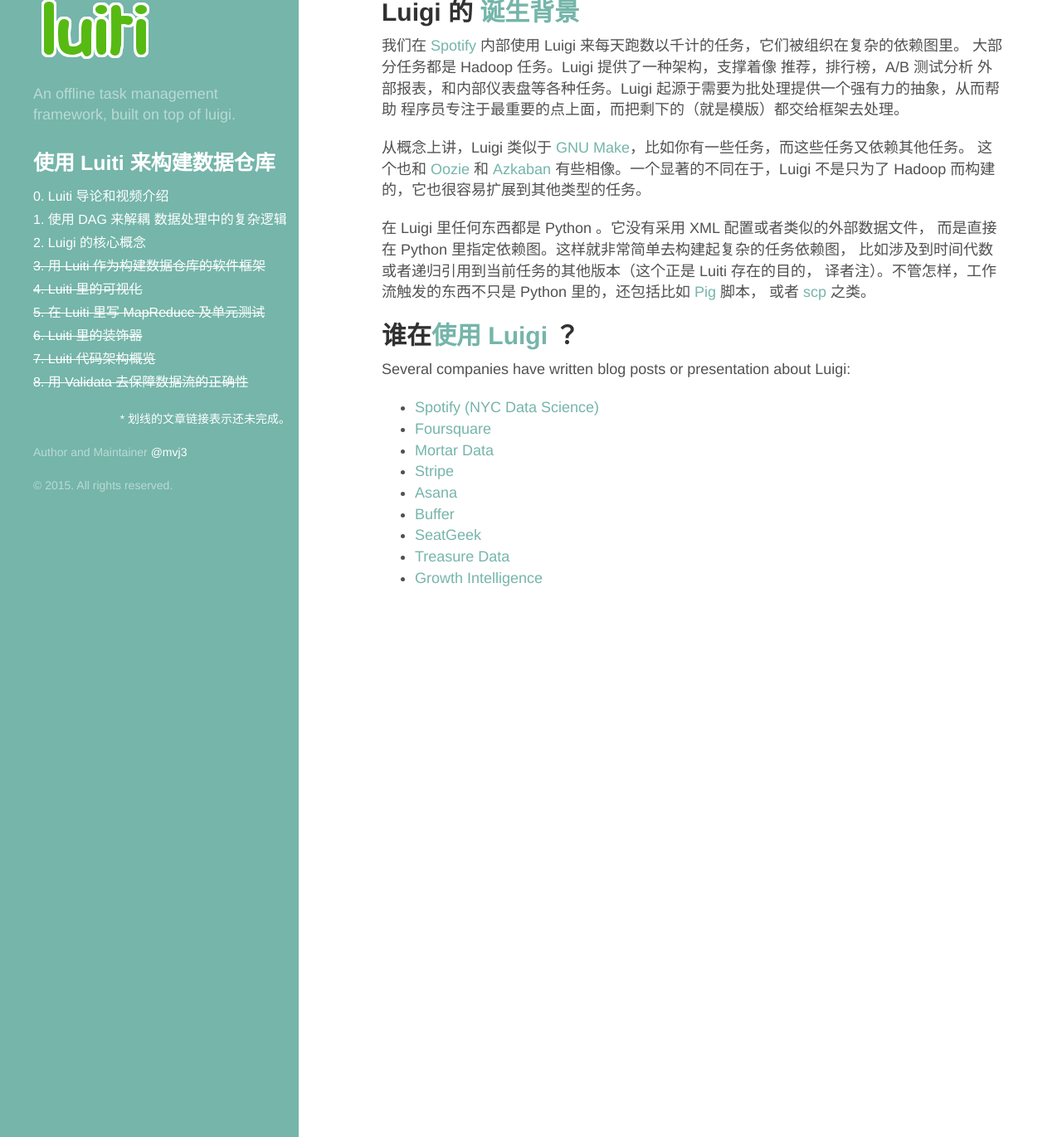
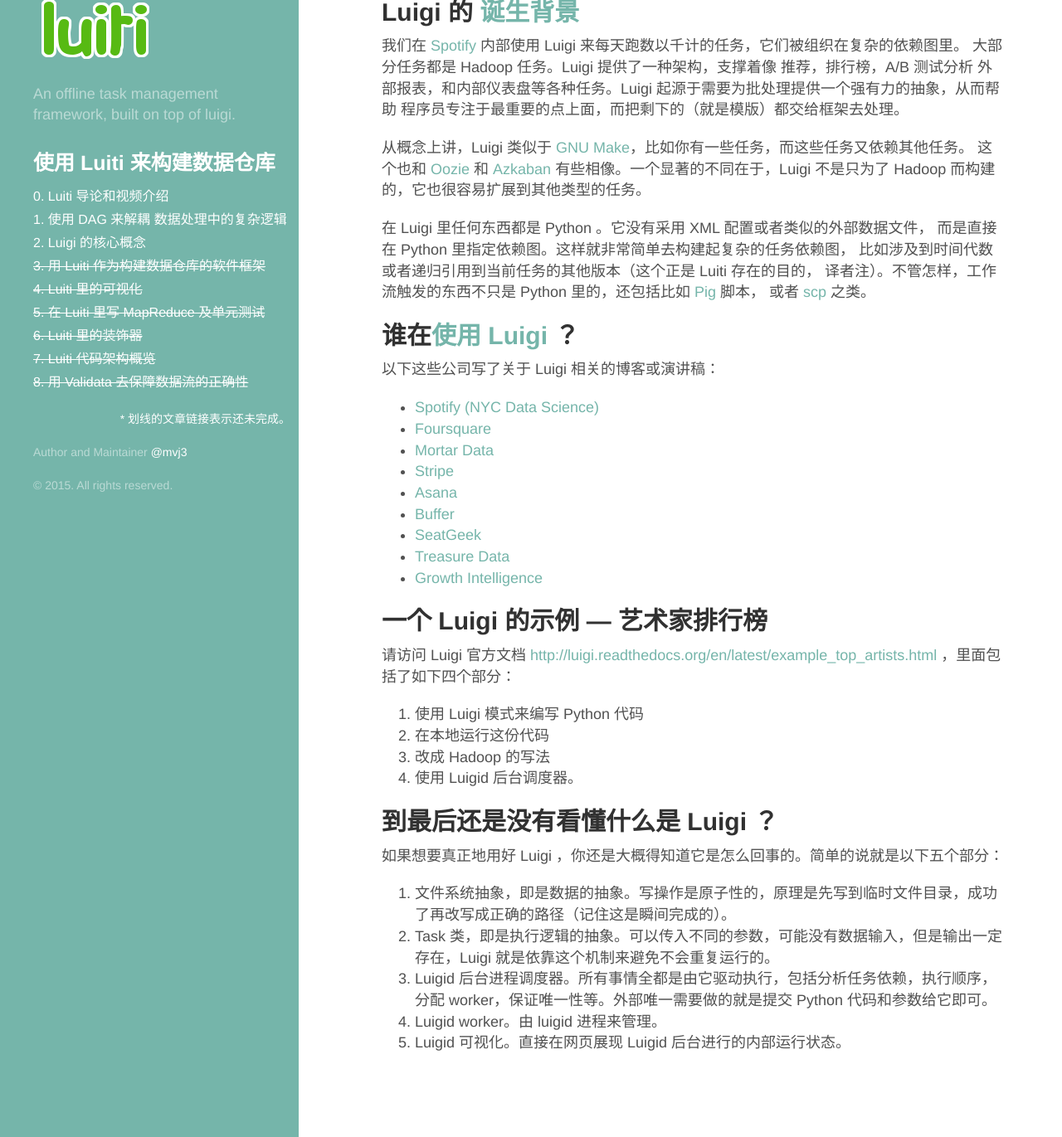
Before and after one commit to Luiti/luiti.github.io, a Jekyll site: the page built from chinese/The-core-concepts-of-Luigi.markdown, in a window 1280 px wide and 1400 px high, scrolled down 1570 px, cut to the strip 29-1400 px from the top of the window. Shown: the whole strip at 83% size. Built offline with Jekyll 4.4.1, drawn with Linux system fonts in a browser that asks for light colours; Markdown is read by kramdown in place of the engine named in the settings; comment, search, counter and statistics services are not loaded.

Commit message:
Add luigi artist top example, luigi description from @mvj3

```diff
--- a/chinese/The-core-concepts-of-Luigi.markdown
+++ b/chinese/The-core-concepts-of-Luigi.markdown
@@ -119,7 +119,7 @@
 
 ## 谁在[使用 Luigi][10] ？
 
-Several companies have written blog posts or presentation about Luigi:
+以下这些公司写了关于 Luigi 相关的博客或演讲稿：
 
 * [Spotify (NYC Data Science)](http://www.slideshare.net/erikbern/luigi-presentation-nyc-data-science)
 * [Foursquare](http://www.slideshare.net/OpenAnayticsMeetup/luigi-presentation-17-23199897)
@@ -130,6 +130,28 @@
 * [SeatGeek](http://chairnerd.seatgeek.com/building-out-the-seatgeek-data-pipeline/)
 * [Treasure Data](http://blog.treasuredata.com/blog/2015/02/25/managing-the-data-pipeline-with-git-luigi/)
 * [Growth Intelligence](http://www.slideshare.net/growthintel/a-beginners-guide-to-building-data-pipelines-with-luigi)
+
+
+## 一个 Luigi 的示例 --- 艺术家排行榜
+
+请访问 Luigi 官方文档 [http://luigi.readthedocs.org/en/latest/example\_top\_artists.html][12] ，里面包括了如下四个部分：
+
+1. 使用 Luigi 模式来编写 Python 代码
+2. 在本地运行这份代码
+3. 改成 Hadoop 的写法
+4. 使用 Luigid 后台调度器。
+
+
+## 到最后还是没有看懂什么是 Luigi ？
+
+如果想要真正地用好 Luigi ，你还是大概得知道它是怎么回事的。简单的说就是以下五个部分：
+
+1. 文件系统抽象，即是数据的抽象。写操作是原子性的，原理是先写到临时文件目录，成功了再改写成正确的路径（记住这是瞬间完成的）。
+2. Task 类，即是执行逻辑的抽象。可以传入不同的参数，可能没有数据输入，但是输出一定存在，Luigi 就是依靠这个机制来避免不会重复运行的。
+3. Luigid 后台进程调度器。所有事情全都是由它驱动执行，包括分析任务依赖，执行顺序，分配 worker，保证唯一性等。外部唯一需要做的就是提交 Python 代码和参数给它即可。
+4. Luigid worker。由 luigid 进程来管理。
+5. Luigid 可视化。直接在网页展现 Luigid 后台进行的内部运行状态。
+
 
 
 [0]: https://github.com/spotify/luigi
```
Also changed, not shown: other parts of chinese/The-core-concepts-of-Luigi.markdown (+1 -0 lines).
